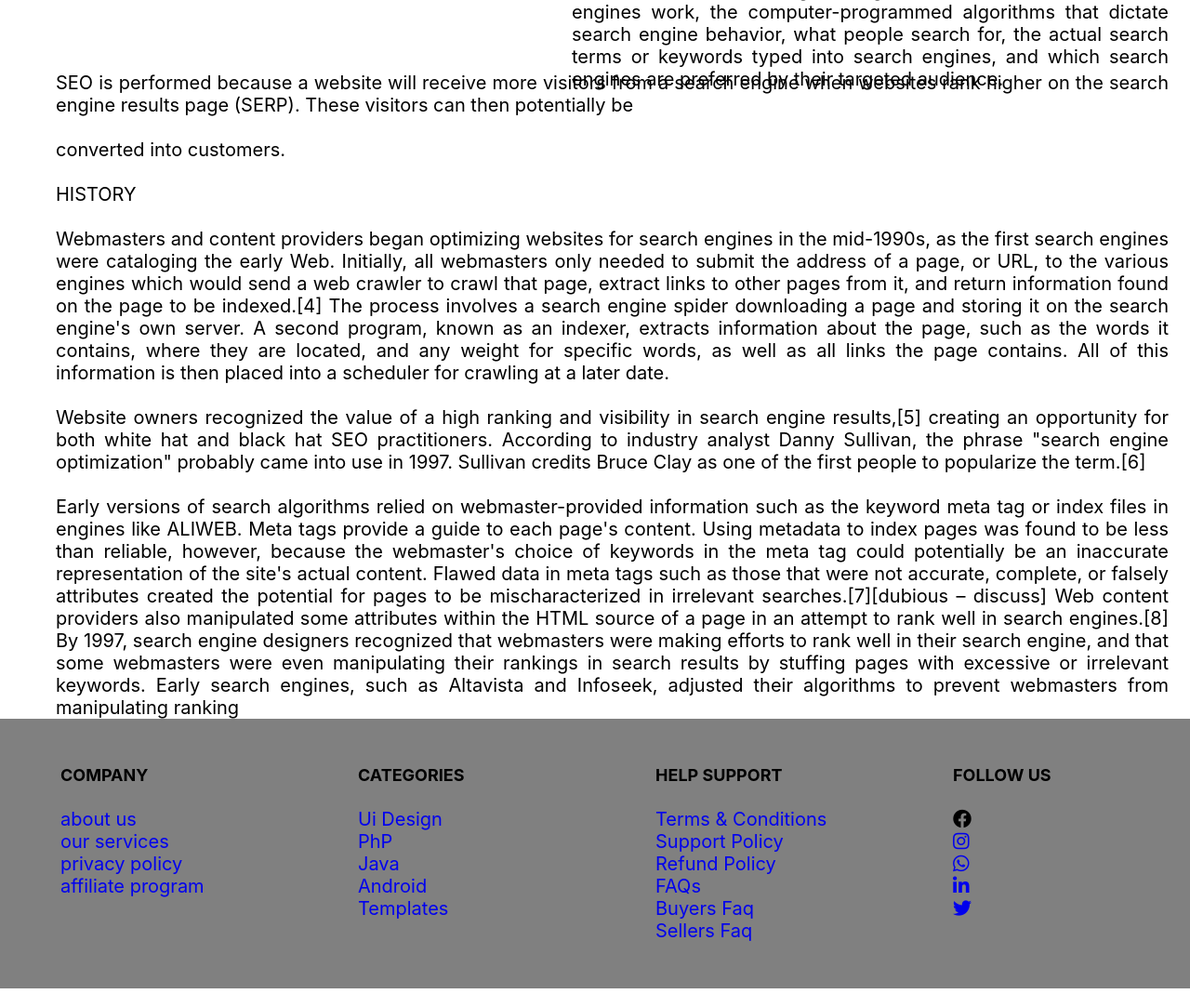
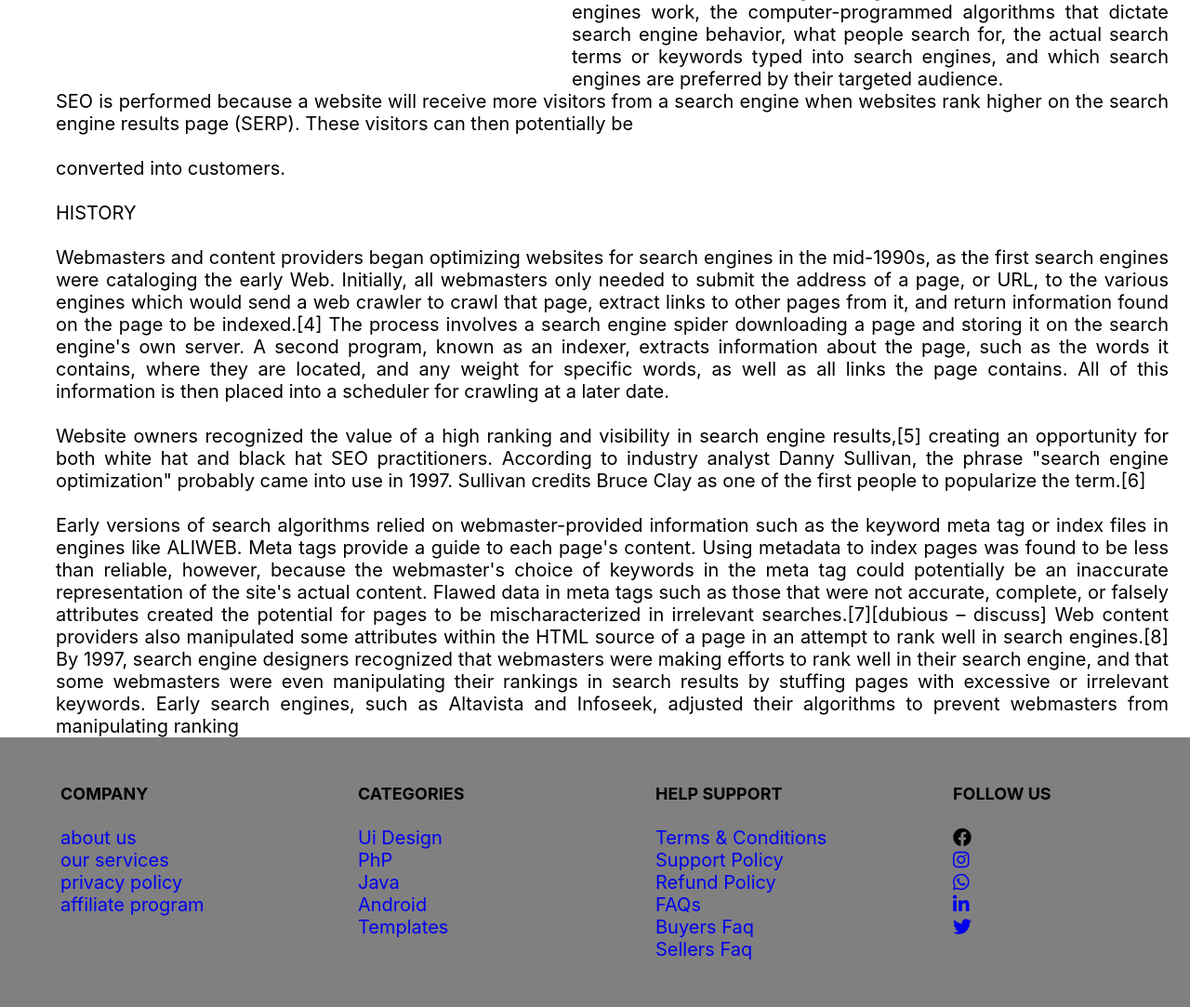
Before and after one commit to arvind-007/first_repository, a PHP site: page /first_repository/services.php in a window 1280 px wide; the page is wider, and only the part inside the window is pictured. Shown: the part 2965-4048 px from the top of that part at 93% size. Run offline with PHP 8.4, Linux system fonts and the light colour scheme; some libraries are stand-ins or nearby versions.

Commit message:
added services

```diff
--- a/public/content/services.php
+++ b/public/content/services.php
@@ -131,7 +131,7 @@
                           search engine behavior, what people search for, the actual search terms or keywords typed into search engines, and which
                           search engines are preferred by their targeted audience.
                     </p>
-                    <p  style=" margin-left: 60px; margin-top: -20px;  margin-right: 23px; text-align: justify; width =63%">
+                    <p  style=" margin-left: 60px; margin-top: 0px;  margin-right: 23px; text-align: justify; width =63%">
                              SEO is performed because a website will receive more visitors
                              from a search engine when websites rank higher on the search engine results page (SERP). These visitors can then
                              potentially be  <br> <br>
```
